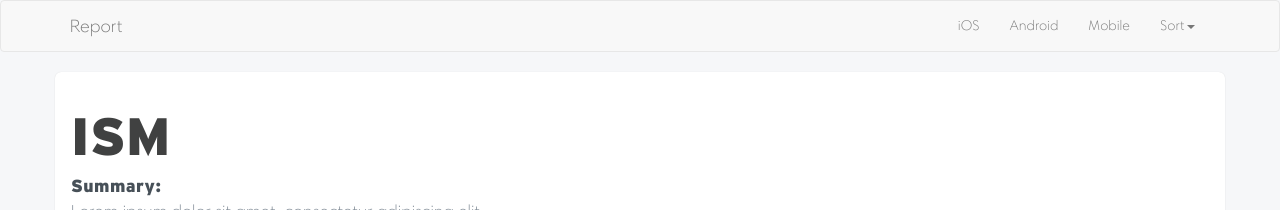
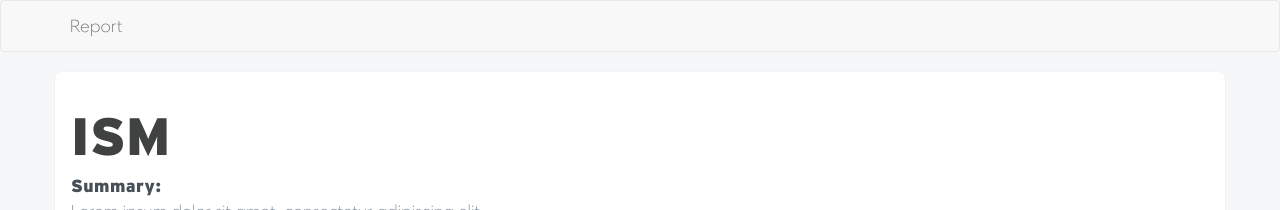
Before and after one commit to tm-projects/tm-projects.github.io, a Jekyll site: the page built from _posts/2015-10-29-ISM.md, in a window 1280 px wide. Shown: the top 210 px of the page. Built offline with Jekyll 4.4.1, drawn with Linux system fonts in a browser that asks for light colours; nearby versions of some CDN libraries.

Commit message:
Clean up post

```diff
--- a/_layouts/post.html
+++ b/_layouts/post.html
@@ -15,24 +15,6 @@
 	        <span class="icon-bar"></span>
 	      </button>
 	      <a class="navbar-brand" href="{{ site.baseurl }}">Report</a>
-	    </div>
-
-	    <!-- Collect the nav links, forms, and other content for toggling -->
-	    <div class="collapse navbar-collapse" id="bs-example-navbar-collapse-1">
-	      <ul class="nav navbar-nav navbar-right">
-		    <li class="filter" data-filter=".iOS"><a href="#">iOS</a></li>
-			<li class="filter" data-filter=".Android"><a href="#">Android</a></li>
-			<li class="filter" data-filter=".mobile"><a href="#">Mobile</a></li>
-			<li class="dropdown">
-				<a href="#" class="dropdown-toggle" data-toggle="dropdown" role="button" aria-haspopup="true" aria-expanded="false">Sort<span class="caret"></span></a>
-	      		<ul class="dropdown-menu">
-	        		<li><a class="sort" data-sort="myorder:asc" href="#">Red to Green</a></li>
-	        		<li><a class="sort" data-sort="myorder:desc" href="#">Green to Red</a></li>
-					<li><a class="sort" data-sort="default" href="#">Last Updated</a></li>
-
-	        	</ul>
-			</li>
-	      </ul>
 	    </div><!-- /.navbar-collapse -->
 	  </div><!-- /.container-fluid -->
 	</nav>
```
Also changed, not shown: 1 other file.
